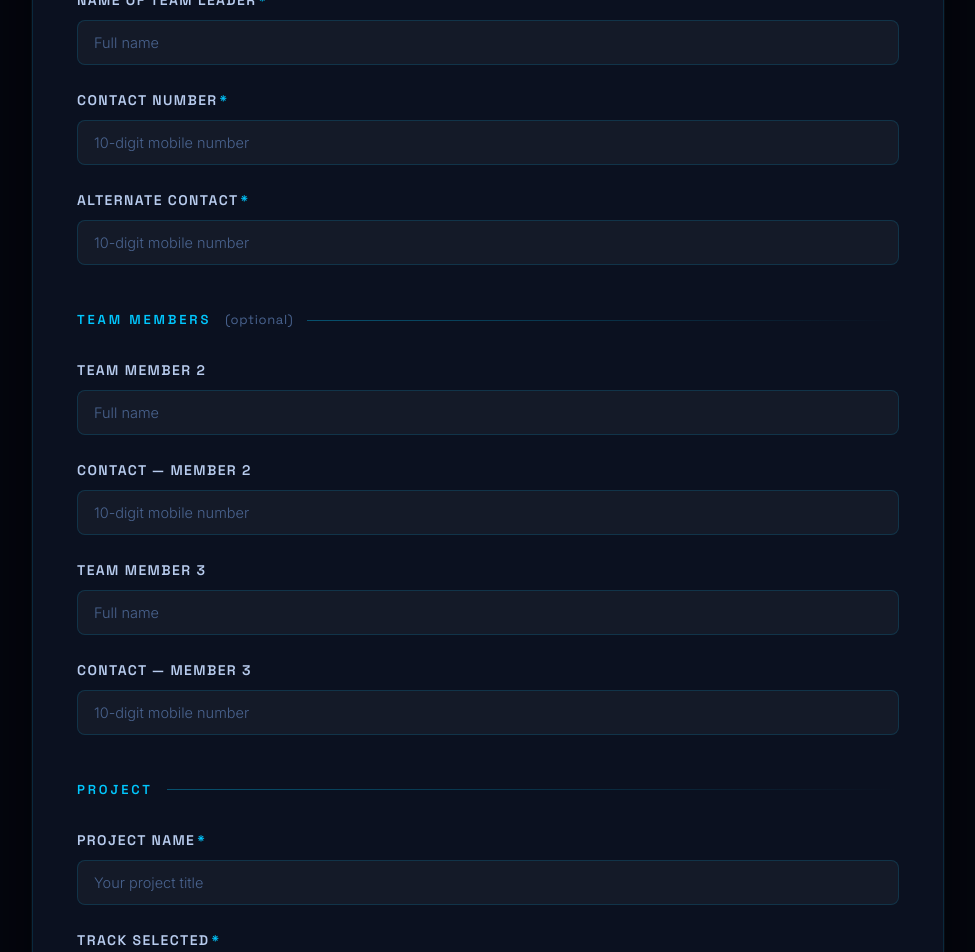
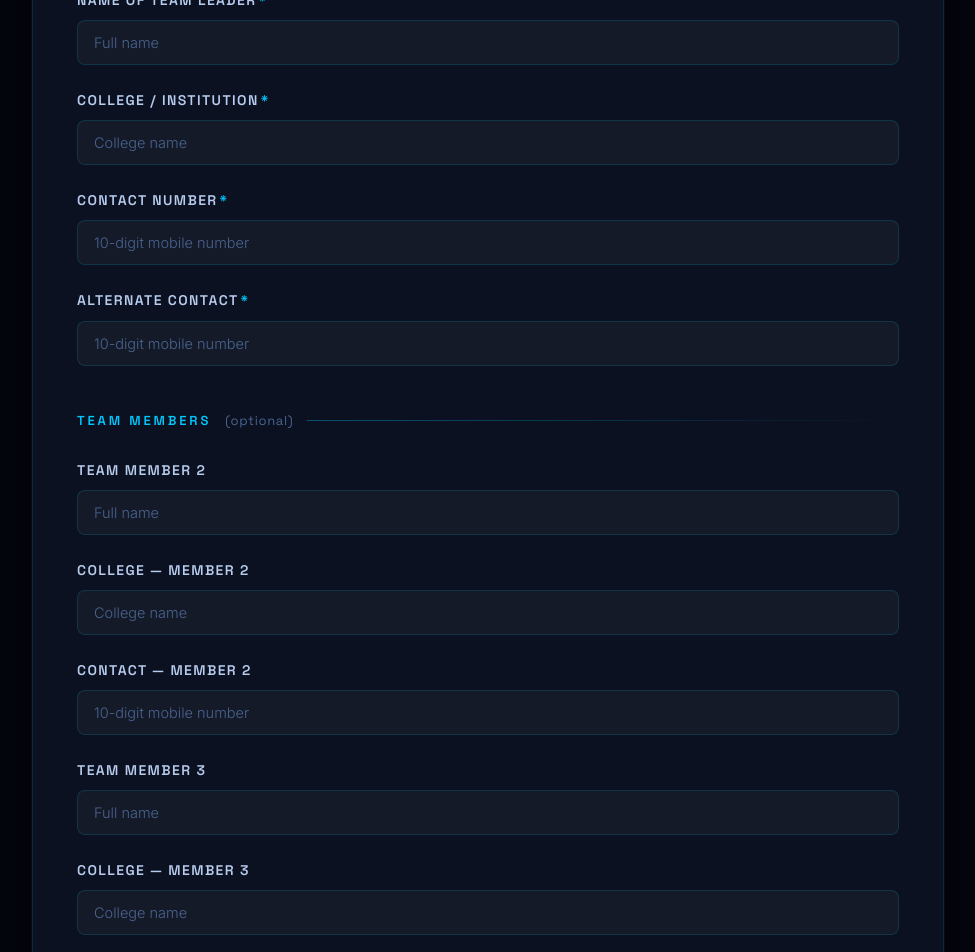
Before and after one commit to abhishek261007/SCAI, a React (Vite) app: page /register in a window 1280 px wide. Shown: the part 1220-2172 px from the top of the page, without its empty margins (152-1127 px from the left). Built offline with nearby package versions, Linux system fonts and the light colour scheme.

Commit message:
Rebrand from symposium to hackathon, drop AI-heavy wording, add college fields to registration form

```diff
--- a/src/pages/Landing.tsx
+++ b/src/pages/Landing.tsx
@@ -48,7 +48,7 @@ const features = [
       </svg>
     ),
     title: 'Industry Talks',
-    desc: 'Keynotes from leaders in intelligent systems and space tech.',
+    desc: 'Keynotes from leaders in embedded systems, communication tech, and space applications.',
     color: '#FF6B88',
   },
 ]
@@ -122,7 +122,7 @@ export default function Landing() {
             margin: '0 auto 36px',
           }}
         >
-          SVNIT Surat's premier technical symposium exploring the convergence of intelligent
+          SVNIT Surat's premier hackathon exploring the convergence of
           electronic systems, communication networks, and space technology.
         </p>
 
--- a/src/pages/ProgramDescription.tsx
+++ b/src/pages/ProgramDescription.tsx
@@ -34,11 +34,10 @@ export default function ProgramDescription() {
             marginBottom: 18,
           }}
         >
-          <strong style={{ color: '#F0F6FF', fontWeight: 500 }}>SCAI 2026</strong> (Smart
-          Communication &amp; Artificial Intelligence) is SVNIT Surat's premier technical symposium
-          focused on the convergence of intelligent electronic systems, advanced communication
+          <strong style={{ color: '#F0F6FF', fontWeight: 500 }}>SCAI 2026</strong> is SVNIT Surat's premier technical
+          hackathon focused on the convergence of electronic systems, advanced communication
           networks, and space technology. Hosted by the IEEE Student Branch, SVNIT Surat, the
-          symposium brings together student innovators, researchers, and industry professionals to
+          event brings together student innovators, researchers, and industry professionals to
           showcase cutting-edge projects and exchange ideas.
         </p>
         <p
@@ -48,9 +47,7 @@ export default function ProgramDescription() {
             lineHeight: 1.8,
           }}
         >
-          This year's theme — <em style={{ color: '#00C8FF' }}>Connected Intelligence</em> —
-          explores how smart sensing, communication systems, and signal intelligence are shaping the
-          future of technology. Participants will present their work across three dedicated tracks,
+          Participants will present their work across three dedicated tracks,
           compete for recognition, and gain exposure to real-world applications.
         </p>
       </div>
@@ -77,12 +74,12 @@ export default function ProgramDescription() {
           {
             icon: '\u{1F3C6}',
             title: 'Project Challenge',
-            desc: 'A competitive hackathon-style challenge where teams build a solution within the symposium timeline from the given tracks.',
+            desc: 'A competitive hackathon-style challenge where teams build a solution within the event timeline from the given tracks.',
           },
           {
             icon: '\u{1F30D}',
             title: 'Industry Talks',
-            desc: 'Keynote sessions from leaders in intelligent systems, communication tech, and space applications.',
+            desc: 'Keynote sessions from leaders in embedded systems, communication tech, and space applications.',
           },
         ].map(item => (
           <div
@@ -148,9 +145,9 @@ export default function ProgramDescription() {
             lineHeight: 1.8,
           }}
         >
-          The symposium is open to all undergraduate and graduate students. Teams of up to 3 members
+          The event is open to all undergraduate and graduate students. Teams of up to 3 members
           can register. There is no entry fee. All disciplines are welcome — projects should align
-          with one of the three tracks. Selected projects will be displayed during the symposium at
+          with one of the three tracks. Selected projects will be displayed at
           SVNIT Surat on 2 August 2026.
         </p>
       </div>
--- a/src/pages/Projects.tsx
+++ b/src/pages/Projects.tsx
@@ -9,7 +9,7 @@ const tracks = [
       'IoT-based environmental monitoring systems',
       'Wearable health diagnostics devices',
       'Smart agriculture sensors and automation',
-      'AI-powered embedded systems for edge computing',
+      'Embedded systems for edge computing',
     ],
   },
   {
@@ -74,7 +74,7 @@ export default function Projects() {
           For SCAI 2026, each team is expected to come up with a <strong style={{ color: '#F0F6FF' }}>tentative project idea</strong>{' '}
           aligned with one of the three tracks. You don't need a fully built prototype at registration
           — just a clear concept and problem statement. After registration, teams will develop their
-          projects with guidance from mentors and present them at the symposium on 2 August 2026.
+          projects with guidance from mentors and present them on 2 August 2026 at SVNIT Surat.
         </p>
         <div
           style={{
@@ -88,8 +88,8 @@ export default function Projects() {
           }}
         >
           <strong style={{ color: '#FF6B88', fontWeight: 600 }}>How it works:</strong> Register with
-          your tentative project idea → refine it with mentor guidance → build and present at SCAI
-          2026 on 2 August at SVNIT Surat.
+          your tentative project idea → refine it with mentor guidance → build and present on
+          2 August at SVNIT Surat.
         </div>
       </div>
 
--- a/src/pages/Register.tsx
+++ b/src/pages/Register.tsx
@@ -6,11 +6,14 @@ const ENDPOINT =
 interface FormData {
   email: string
   leaderName: string
+  leaderCollege: string
   leaderContact: string
   altContact: string
   member2: string
+  member2College: string
   member2Contact: string
   member3: string
+  member3College: string
   member3Contact: string
   projectName: string
   track: string
@@ -21,11 +24,14 @@ export default function Register() {
   const [form, setForm] = useState<FormData>({
     email: '',
     leaderName: '',
+    leaderCollege: '',
     leaderContact: '',
     altContact: '',
     member2: '',
+    member2College: '',
     member2Contact: '',
     member3: '',
+    member3College: '',
     member3Contact: '',
     projectName: '',
     track: '',
@@ -54,6 +60,7 @@ export default function Register() {
       errs.email = 'Enter a valid email address.'
 
     if (!form.leaderName.trim()) errs.leaderName = 'Leader name is required.'
+    if (!form.leaderCollege.trim()) errs.leaderCollege = 'College name is required.'
     if (!form.leaderContact.trim()) errs.leaderContact = 'Contact number is required.'
     if (!form.altContact.trim()) errs.altContact = 'Alternate contact is required.'
     if (!form.projectName.trim()) errs.projectName = 'Project name is required.'
@@ -314,6 +321,21 @@ export default function Register() {
         </Field>
 
         <Field
+          id="f-leaderCollege"
+          label="College / Institution"
+          required
+          error={errors.leaderCollege}
+        >
+          <input
+            type="text"
+            name="leaderCollege"
+            placeholder="College name"
+            value={form.leaderCollege}
+            onChange={e => set('leaderCollege', e.target.value)}
+          />
+        </Field>
+
+        <Field
           id="f-leaderContact"
           label="Contact number"
           required
@@ -355,6 +377,16 @@ export default function Register() {
           />
         </Field>
 
+        <Field label="College — member 2">
+          <input
+            type="text"
+            name="member2College"
+            placeholder="College name"
+            value={form.member2College}
+            onChange={e => set('member2College', e.target.value)}
+          />
+        </Field>
+
         <Field label="Contact — member 2">
           <input
             type="tel"
@@ -372,6 +404,16 @@ export default function Register() {
             placeholder="Full name"
             value={form.member3}
             onChange={e => set('member3', e.target.value)}
+          />
+        </Field>
+
+        <Field label="College — member 3">
+          <input
+            type="text"
+            name="member3College"
+            placeholder="College name"
+            value={form.member3College}
+            onChange={e => set('member3College', e.target.value)}
           />
         </Field>
 
```
